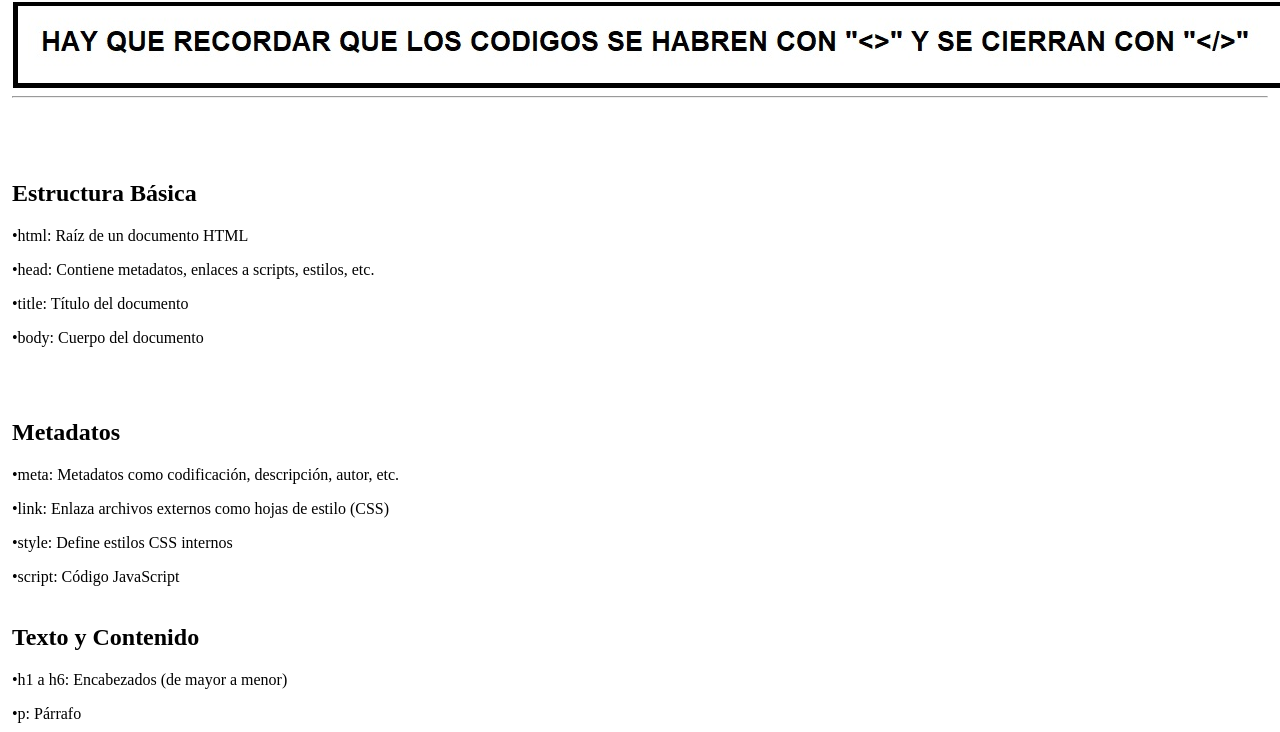
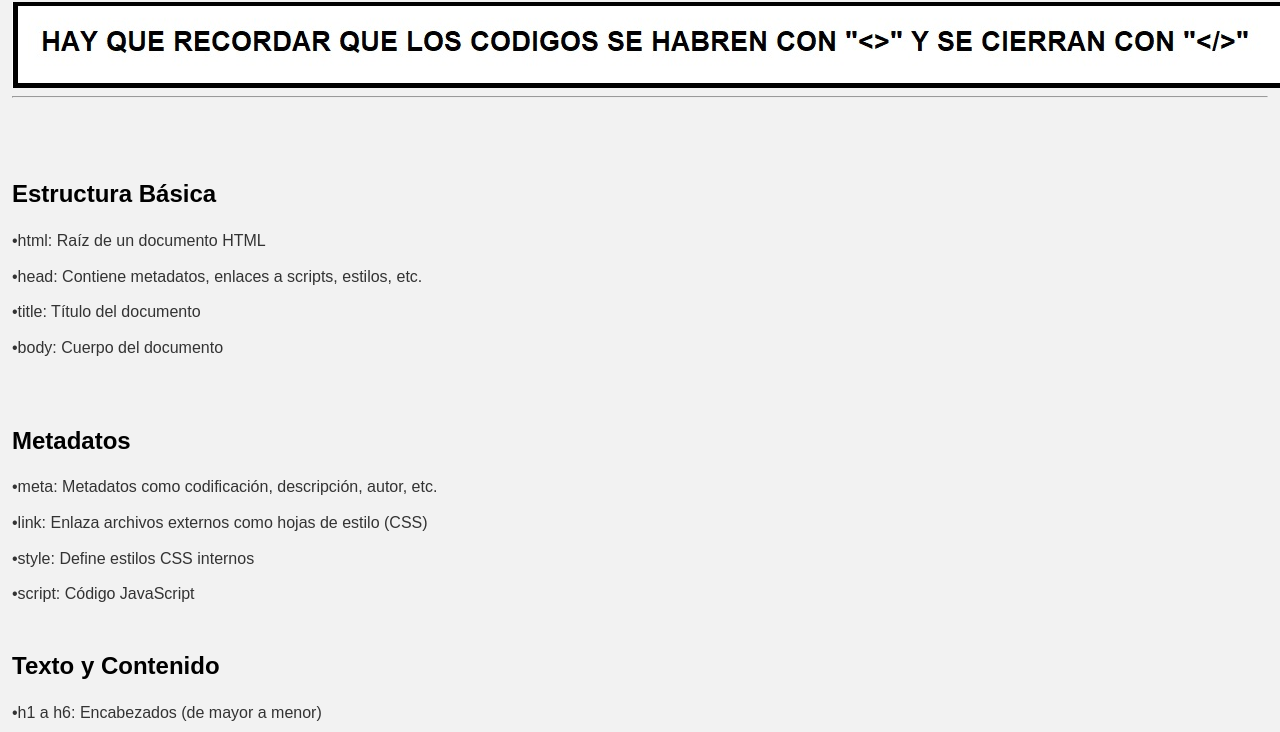
Before and after one commit to MaxMayen/C-digos-y-Funciones, a plain HTML site: page index.html in a window 1280 px wide. Shown: the part 68-800 px from the top of the page. Drawn offline with Linux system fonts and the light colour scheme.

Commit message:
Update index.html

```diff
--- a/index.html
+++ b/index.html
@@ -8,7 +8,7 @@
 
                               <!-PUTO EL QUE LO LEA-->
 
-<link rel="stylesheet" href="2.css">
+<link rel="stylesheet" href="index.css">
 <h1 style="text-align: center;">ETIQUETAS HTML (HTML5)</h1>
 <div style="text-align: center;"><img src="index.jpg"></div>
 <hr>
```
